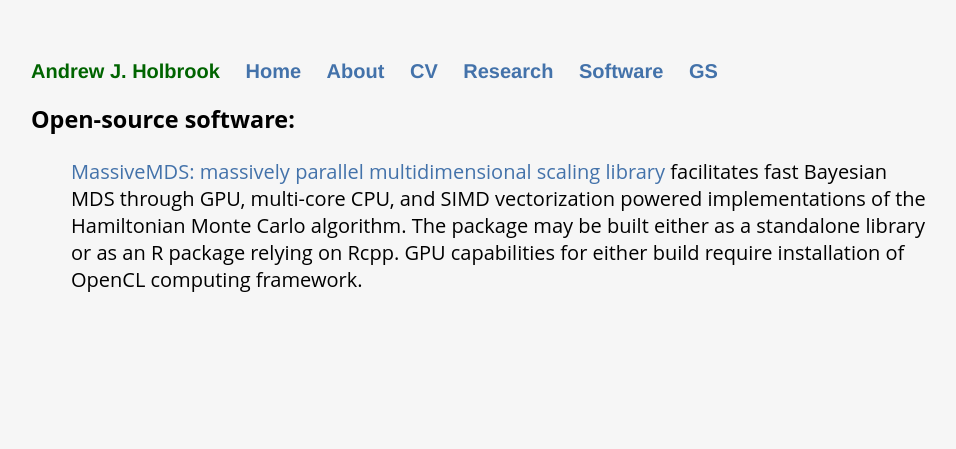
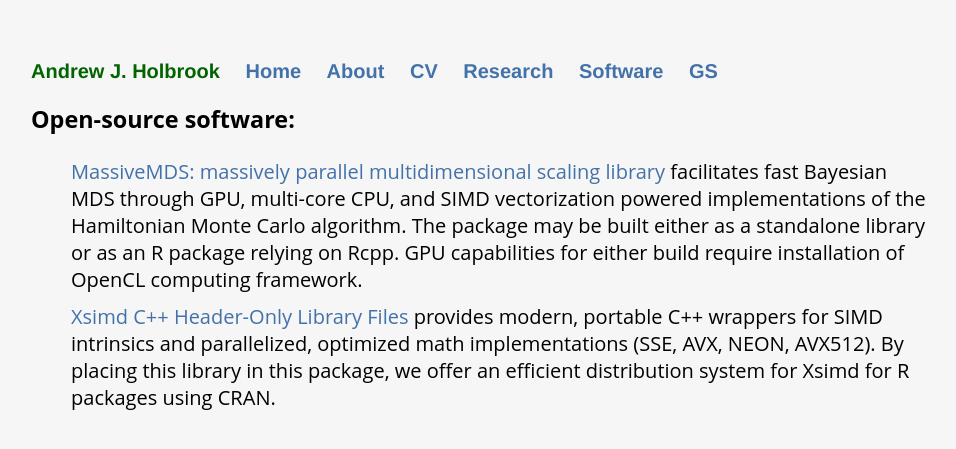
Before and after one commit to andrewjholbrook/andrewjholbrook.github.io, a Jekyll site: the page built from software.html, in a window 1280 px wide. Shown: the top 449 px of the page, without its empty margins (161-1117 px from the left). Built offline with Jekyll 4.4.1, drawn with Linux system fonts in a browser that asks for light colours.

Commit message:
Update software.html

```diff
--- a/software.html
+++ b/software.html
@@ -9,6 +9,7 @@ title: Software of Andrew Holbrook
 <ul id="news">
       <li> <a href="https://github.com/suchard-group/MassiveMDS" target="_blank">MassiveMDS: massively parallel multidimensional scaling library</a> facilitates fast Bayesian MDS through GPU, multi-core CPU, and SIMD vectorization powered implementations of the Hamiltonian Monte Carlo algorithm. The package may be built either as a standalone library or as an R package relying on Rcpp.
           GPU capabilities for either build require installation of OpenCL computing framework.
+      <li> <a href="https://cran.r-project.org/web/packages/RcppXsimd/index.html" target="_blank">Xsimd C++ Header-Only Library Files</a> provides modern, portable C++ wrappers for SIMD intrinsics and parallelized, optimized math implementations (SSE, AVX, NEON, AVX512). By placing this library in this package, we offer an efficient distribution system for Xsimd <https://github.com/QuantStack/xsimd> for R packages using CRAN.
 </ul>
 
 </div>
```
